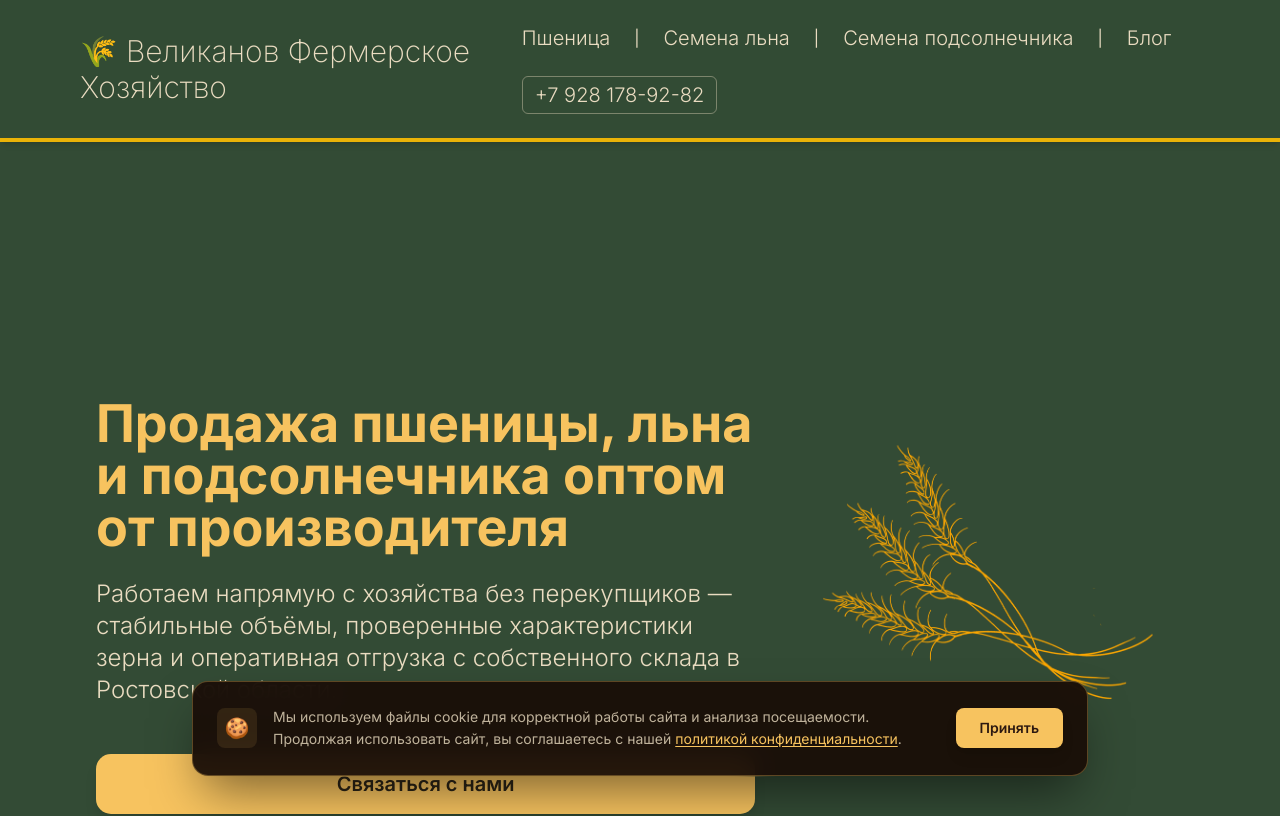
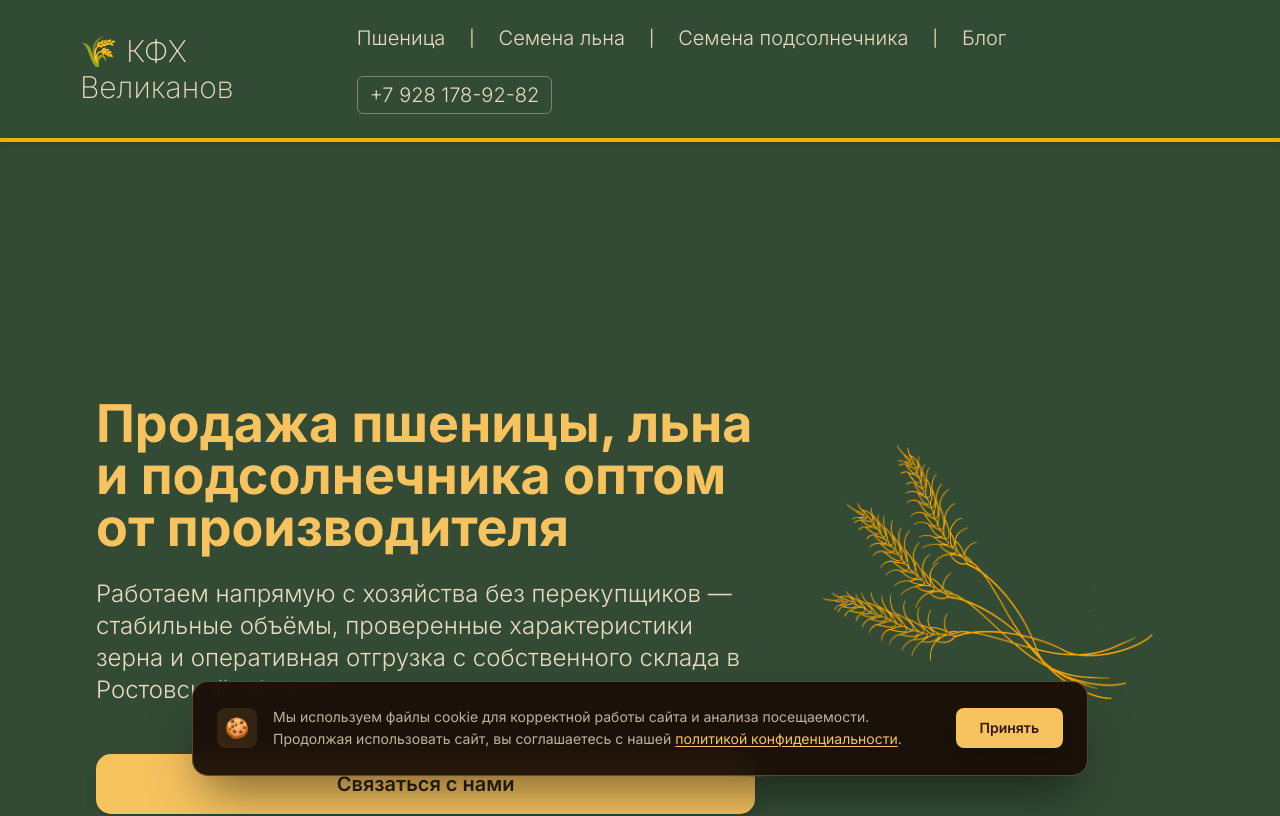
Before and after one commit to stucksippin/farming, a Next.js app: page / in a window 1280 px wide. Shown: the top 816 px of the page. Built offline with nearby package versions, Linux system fonts and the light colour scheme.

Commit message:
kfh. velikanov in header

```diff
--- a/app/components/Header.jsx
+++ b/app/components/Header.jsx
@@ -11,7 +11,7 @@ export default function Header() {
                     href={'/'}
                     className='header_title text-2xl md:text-3xl font-extralight text-[#EADCC1] hover:text-yellow-500 transition-colors'
                 >
-                    🌾 Великанов Фермерское Хозяйство
+                    🌾 КФХ Великанов
                 </Link>
 
                 {/* Навигация */}
```
